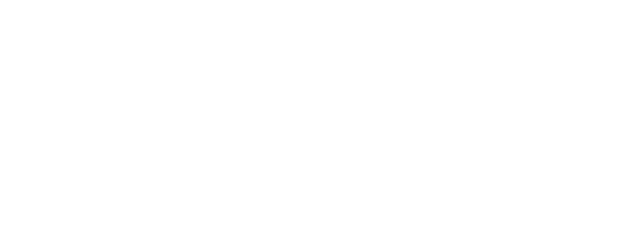
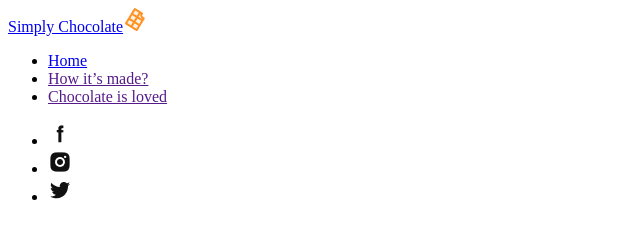
Before and after one commit to ASkypka/fson-104, a plain HTML site: page index.html in a window 1280 px wide. Shown: the whole page, without its empty margins (0-640 px from the left). Drawn offline with Linux system fonts and the light colour scheme.

Commit message:
Update heder

```diff
--- a/index.html
+++ b/index.html
@@ -6,6 +6,26 @@
     <title>Document</title>
 </head>
 <body>
+    <header>
+      <nav>
+        <a href="./index.html">Simply Chocolate<img src="./images/chocolate.png" alt="logo"></a>
+        <ul>
+            <li><a href="./index.html">Home</a></li>
+            <li><a href="">How it’s made?</a></li>
+            <li><a href="">Chocolate is loved</a></li>
+        </ul>
+      </nav>
+      <ul>
+        <li>
+            <a href="https://facebook.com/"><img src="./images/icon-facebook.png" alt="facebook"
+            target="_blank"
+            aria-label="Link to Facebook"
+            rel="noopener noreferrer"></a>
+        </li>
+        <li><a href=""><img src="./images/icon-instagram.png" alt="instagram"></a></li>
+        <li><a href=""><img src="./images/icon-twitter.png" alt="twitter"></a></li>
+      </ul>
+    </header>
 
 </body>
 </html>
```
Also changed, not shown: images/chocolate.png (added), images/icon-facebook.png (added), images/icon-instagram.png (added), images/icon-twitter.png (added).
